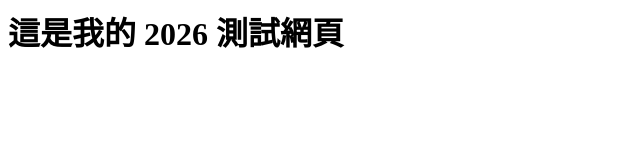
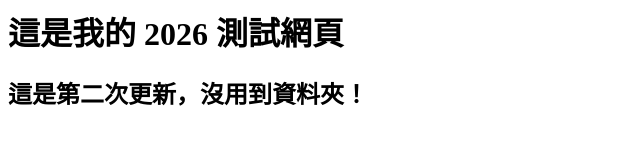
Before and after one commit to polya1985/2026, a plain HTML site: page index.html in a window 1280 px wide. Shown: the whole page, without its empty margins (0-640 px from the left). Drawn offline with Linux system fonts and the light colour scheme.

Commit message:
Update index.html

```diff
--- a/index.html
+++ b/index.html
@@ -1 +1,2 @@
 <h1>這是我的 2026 測試網頁</h1>
+<h2>這是第二次更新，沒用到資料夾！</h2>
```
